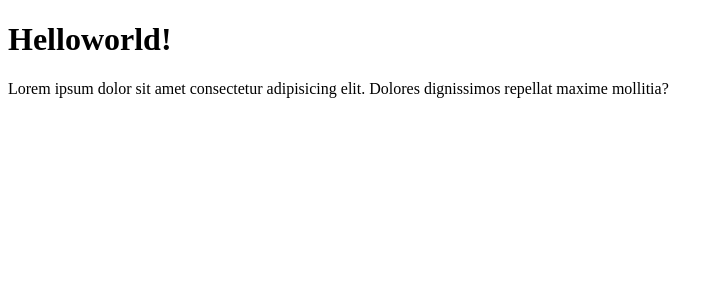
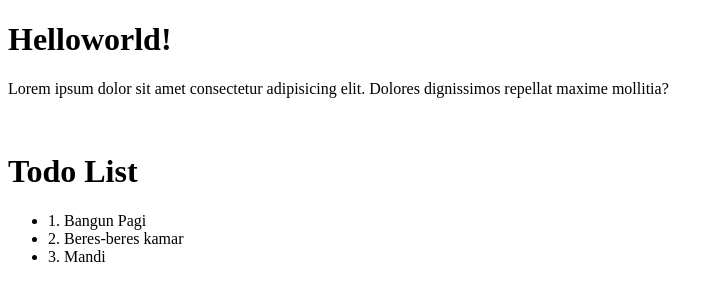
Before and after one commit to AkhdanFirdaus/fundamental_git, a plain HTML site: page index.html in a window 1280 px wide. Shown: the whole page, without its empty margins (0-723 px from the left). Drawn offline with Linux system fonts and the light colour scheme.

Commit message:
Menambahkan todo-list

```diff
--- a/index.html
+++ b/index.html
@@ -11,6 +11,14 @@
 <body>
     <h1>Helloworld!</h1>
     <p>Lorem ipsum dolor sit amet consectetur adipisicing elit. Dolores dignissimos repellat maxime mollitia?</p>
+
+    <br>
+    <h1>Todo List</h1>
+    <ul>
+        <li>1. Bangun Pagi</li>
+        <li>2. Beres-beres kamar</li>
+        <li>3. Mandi</li>
+    </ul>
 </body>
 
 </html>
```
